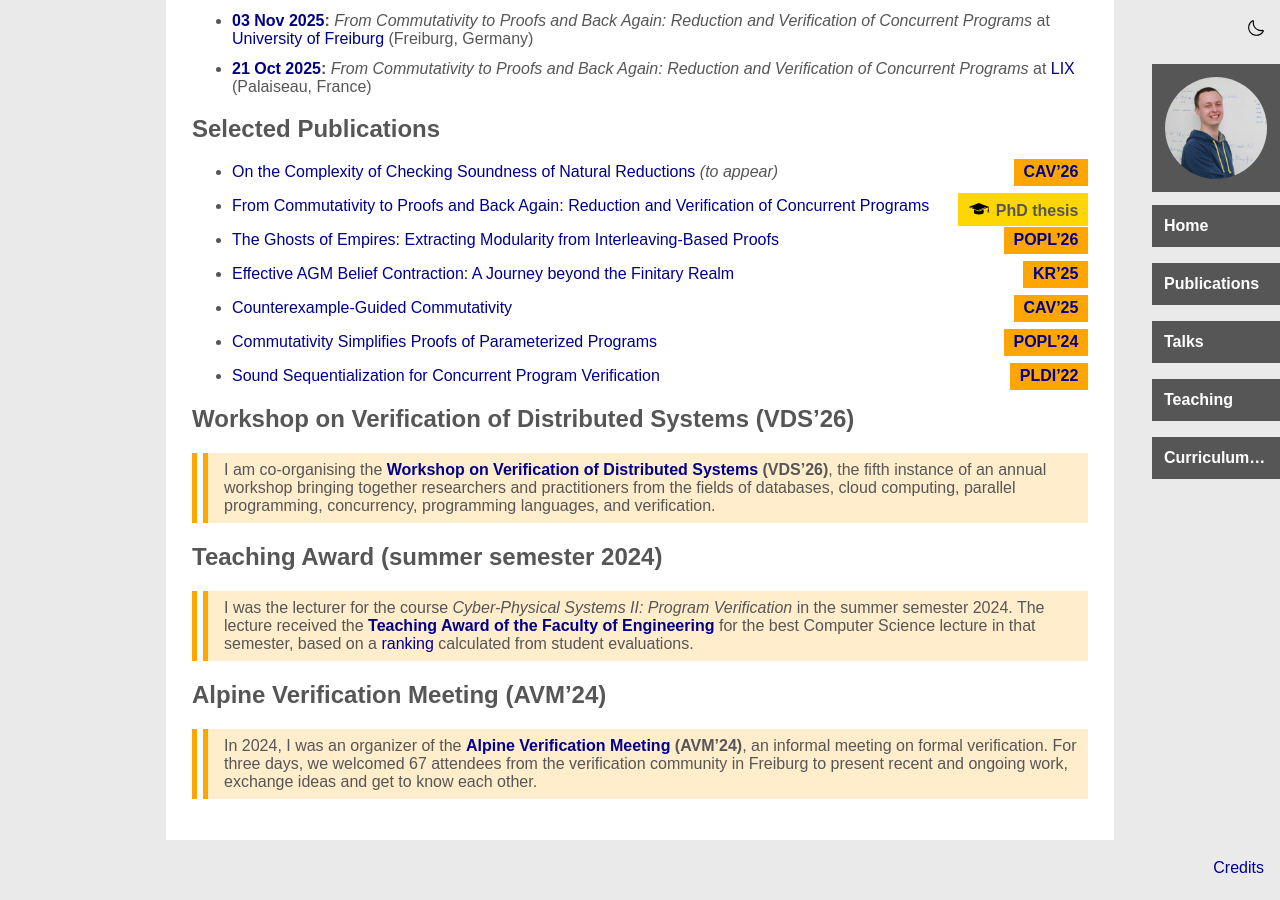
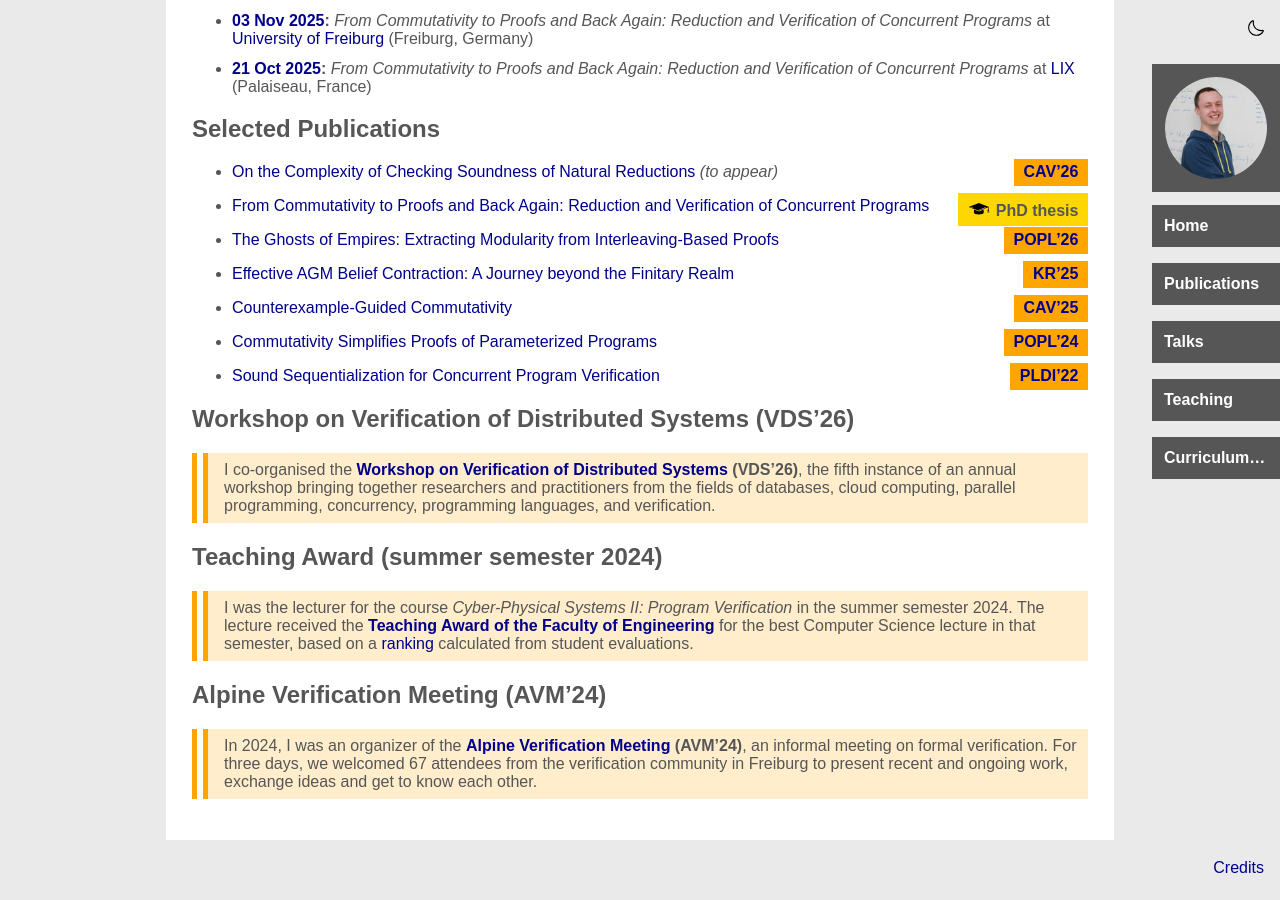
Before and after one commit to maul-esel/personal-website, a Jekyll site: the page built from index.markdown, in a window 1280 px wide and 900 px high, scrolled down 967 px. Built offline with Jekyll 4.4.1, drawn with Linux system fonts in a browser that asks for light colours.

Commit message:
update tense on VDS

```diff
--- a/index.markdown
+++ b/index.markdown
@@ -160,7 +160,7 @@ Our algorithmic verifier [**Ultimate Automizer**](https://ultimate-pa.org/?ui=to
 
 ## Workshop on Verification of Distributed Systems (VDS'26)
 
-I am co-organising the **[Workshop on Verification of Distributed Systems](https://netys.net/wds2026/VDS26.html) (VDS'26)**,
+I co-organised the **[Workshop on Verification of Distributed Systems](https://netys.net/wds2026/VDS26.html) (VDS'26)**,
 the fifth instance of an annual workshop bringing together researchers and practitioners from the fields of databases, cloud computing, parallel programming, concurrency, programming languages, and verification.
 {: .gold-highlight}
 
```
